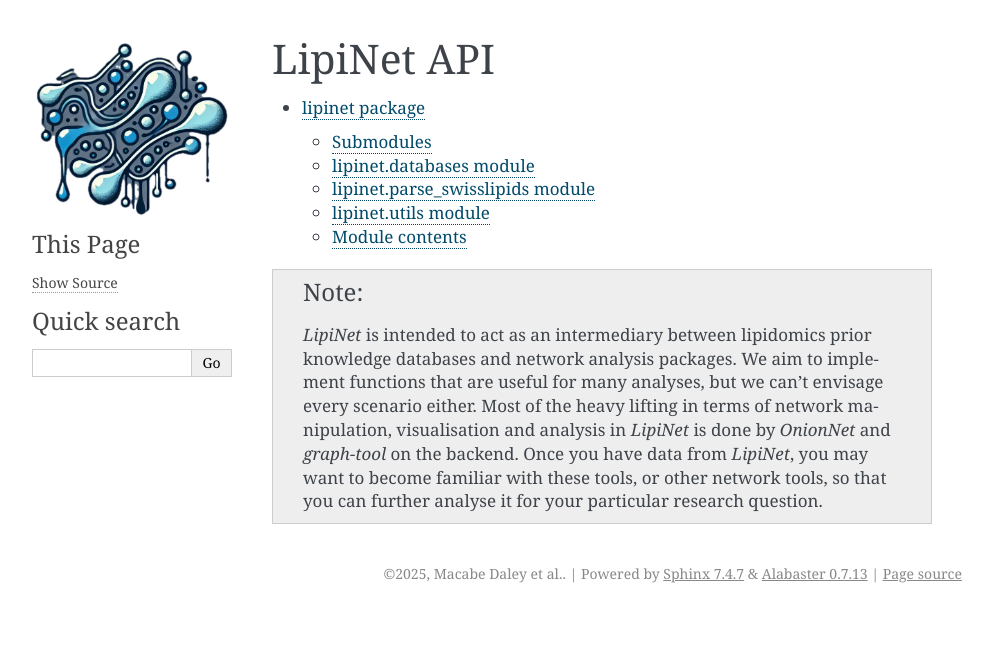
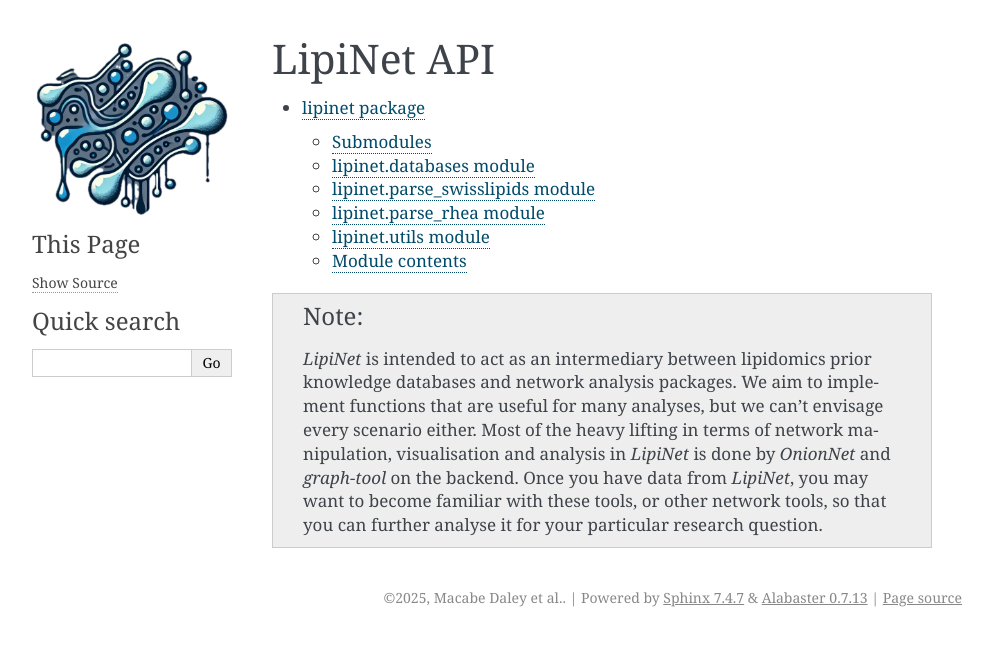
Before and after one commit to saezlab/lipinet, a Sphinx documentation site: the page built from docs/source/modules.rst, in a window 1280 px wide. Shown: the top 646 px of the page, without its empty margins (148-1141 px from the left). Built offline with Sphinx 7.4.7, drawn with Linux system fonts in a browser that asks for light colours; pages that are not in the unit, such as notebooks, are missing from menus.

Commit message:
Rtd updates

```diff
--- a/docs/source/conf.py
+++ b/docs/source/conf.py
@@ -9,7 +9,7 @@
 project = 'LipiNet'
 copyright = '2025, Macabe Daley et al.'
 author = 'Macabe Daley et al.'
-release = '1.0.0'
+release = '1.1.0'
 
 # -- General configuration ---------------------------------------------------
 # https://www.sphinx-doc.org/en/master/usage/configuration.html#general-configuration
--- a/docs/source/lipinet.rst
+++ b/docs/source/lipinet.rst
@@ -20,6 +20,14 @@ lipinet.parse\_swisslipids module
    :show-inheritance:
    :undoc-members:
 
+lipinet.parse\_rhea module
+---------------------------------
+
+.. automodule:: lipinet.parse_rhea
+   :members:
+   :show-inheritance:
+   :undoc-members:
+
 lipinet.utils module
 --------------------
 
```
Also changed, not shown: docs/source/index.md (+2 -0 lines).
